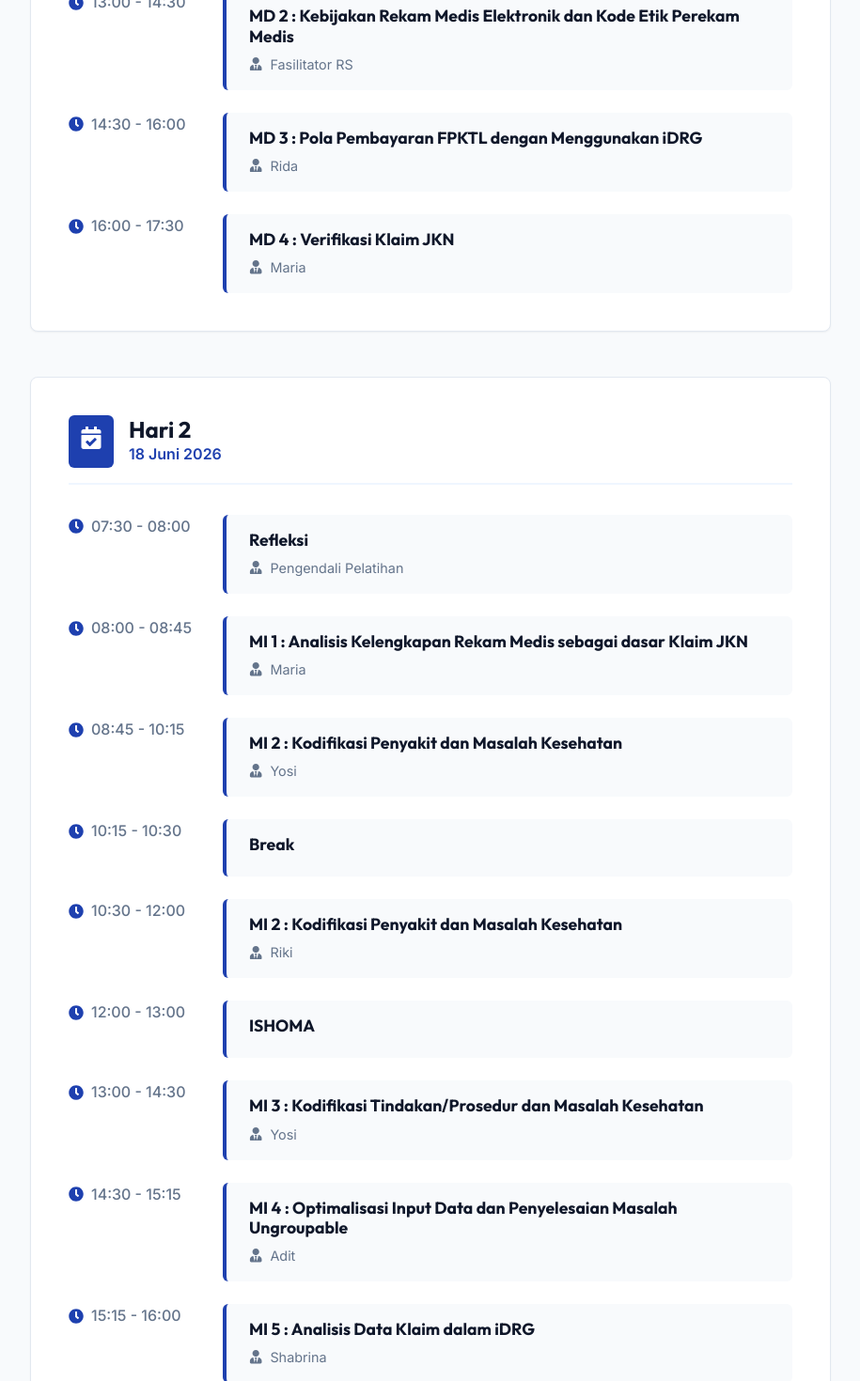
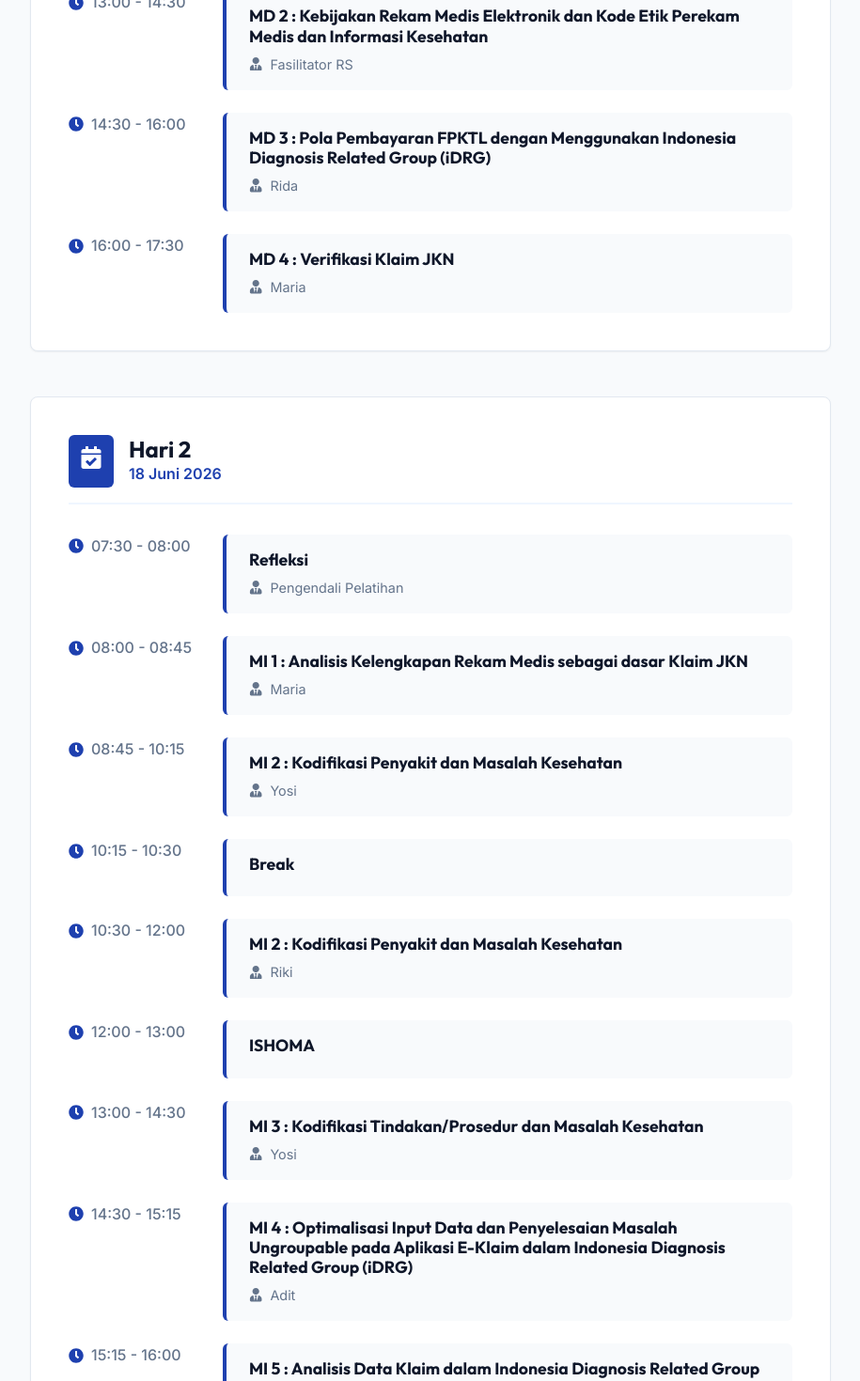
Before and after one commit to jamkesfktp/ihtkoding, a React (Vite) app: page /jadwal in a window 1280 px wide. Shown: the part 1120-2590 px from the top of the page at 94% size, without its empty margins (182-1097 px from the left). Built offline with nearby package versions, Linux system fonts and the light colour scheme; no server answers.

Commit message:
fix: update schedule titles based on new document

```diff
--- a/src/pages/Jadwal.jsx
+++ b/src/pages/Jadwal.jsx
@@ -12,8 +12,8 @@ const scheduleData = [
       { time: "09:00 - 10:30", title: "MP 1 : Building Learning Commitment (BLC)", speaker: "Diklat Sardjito" },
       { time: "10:30 - 12:00", title: "MD 1 : Kebijakan Program JKN", speaker: "Kapus" },
       { time: "12:00 - 13:00", title: "ISHOMA", speaker: "-" },
-      { time: "13:00 - 14:30", title: "MD 2 : Kebijakan Rekam Medis Elektronik dan Kode Etik Perekam Medis", speaker: "Fasilitator RS" },
-      { time: "14:30 - 16:00", title: "MD 3 : Pola Pembayaran FPKTL dengan Menggunakan iDRG", speaker: "Rida" },
+      { time: "13:00 - 14:30", title: "MD 2 : Kebijakan Rekam Medis Elektronik dan Kode Etik Perekam Medis dan Informasi Kesehatan", speaker: "Fasilitator RS" },
+      { time: "14:30 - 16:00", title: "MD 3 : Pola Pembayaran FPKTL dengan Menggunakan Indonesia Diagnosis Related Group (iDRG)", speaker: "Rida" },
       { time: "16:00 - 17:30", title: "MD 4 : Verifikasi Klaim JKN", speaker: "Maria" }
     ]
   },
@@ -28,8 +28,8 @@ const scheduleData = [
       { time: "10:30 - 12:00", title: "MI 2 : Kodifikasi Penyakit dan Masalah Kesehatan", speaker: "Riki" },
       { time: "12:00 - 13:00", title: "ISHOMA", speaker: "-" },
       { time: "13:00 - 14:30", title: "MI 3 : Kodifikasi Tindakan/Prosedur dan Masalah Kesehatan", speaker: "Yosi" },
-      { time: "14:30 - 15:15", title: "MI 4 : Optimalisasi Input Data dan Penyelesaian Masalah Ungroupable", speaker: "Adit" },
-      { time: "15:15 - 16:00", title: "MI 5 : Analisis Data Klaim dalam iDRG", speaker: "Shabrina" },
+      { time: "14:30 - 15:15", title: "MI 4 : Optimalisasi Input Data dan Penyelesaian Masalah Ungroupable pada Aplikasi E-Klaim dalam Indonesia Diagnosis Related Group (iDRG)", speaker: "Adit" },
+      { time: "15:15 - 16:00", title: "MI 5 : Analisis Data Klaim dalam Indonesia Diagnosis Related Group (iDRG)", speaker: "Shabrina" },
       { time: "16:00 - 17:30", title: "MP 2 : Anti Korupsi (Fraud dalam JKN)", speaker: "SPI SARDJITO" }
     ]
   },
@@ -53,9 +53,9 @@ const scheduleData = [
       { time: "07:30 - 08:00", title: "Refleksi", speaker: "-" },
       { time: "08:00 - 09:30", title: "MI 3 : Kodifikasi Tindakan/Prosedur dan Masalah Kesehatan", speaker: "Riki" },
       { time: "09:30 - 09:45", title: "Break", speaker: "-" },
-      { time: "09:45 - 11:15", title: "MI 4 : Optimalisasi Input Data dan Penyelesaian Masalah Ungroupable", speaker: "Adit" },
+      { time: "09:45 - 11:15", title: "MI 4 : Optimalisasi Input Data dan Penyelesaian Masalah Ungroupable pada Aplikasi E-Klaim dalam Indonesia Diagnosis Related Group (iDRG)", speaker: "Adit" },
       { time: "11:15 - 12:30", title: "ISHOMA", speaker: "-" },
-      { time: "12:30 - 14:45", title: "MI 5 : Analisis Data Klaim dalam iDRG", speaker: "Riki" },
+      { time: "12:30 - 14:45", title: "MI 5 : Analisis Data Klaim dalam Indonesia Diagnosis Related Group (iDRG)", speaker: "Riki" },
       { time: "14:45 - 16:15", title: "MP 3 : Rencana Tindak Lanjut (RTL)", speaker: "Riki + Adit + Maria" },
       { time: "16:15 - 17:00", title: "Penutupan", speaker: "-" }
     ]
```
